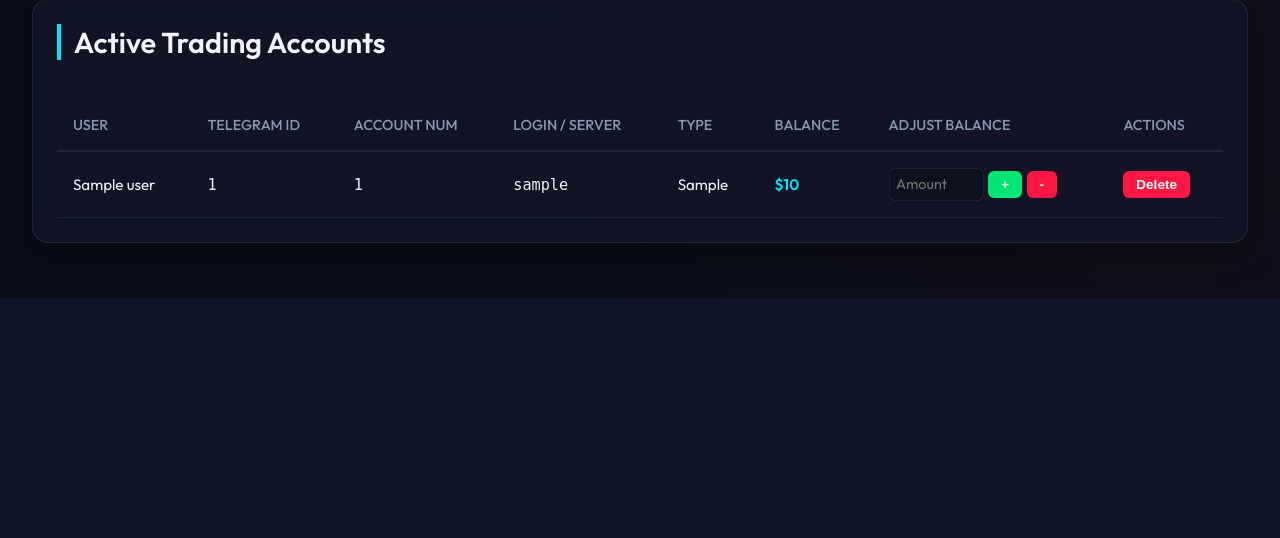
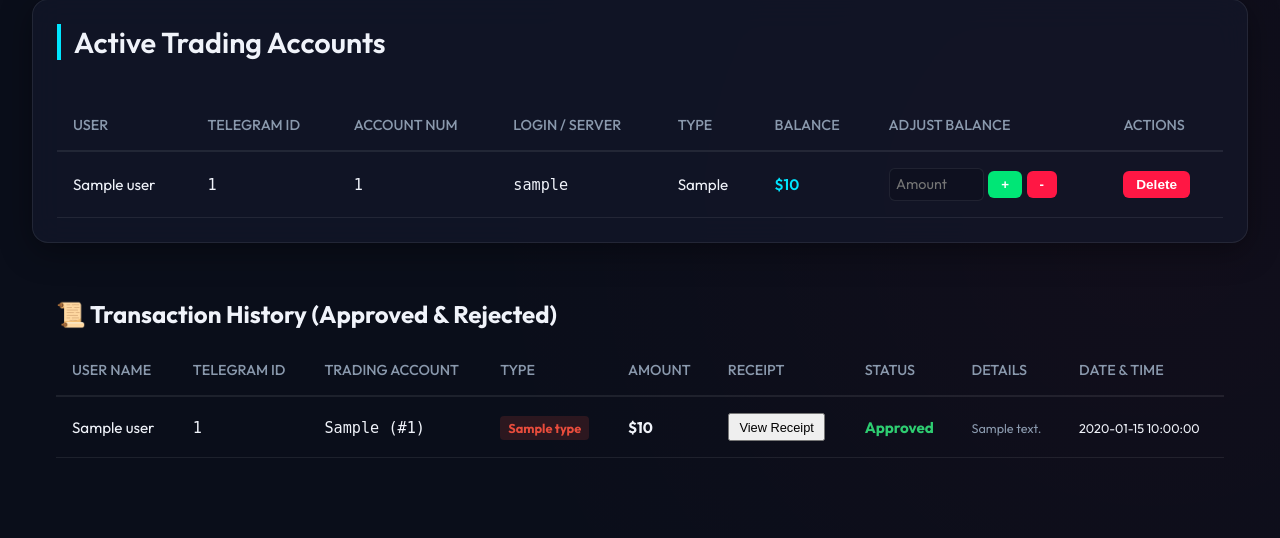
Before and after one commit to Hengsadboy/sony, a FastAPI app: template templates/dashboard.html in a window 1280 px wide. Shown: the part 1039-1577 px from the top of the page. Before the commit the page ends 1338 px from the top, so only its background shows below. Run offline with FastAPI, Linux system fonts and the light colour scheme; the template is opened without the code that fills it: most values are stand-ins (such as "Sample title", 1, 10 or a date in 2020).

Commit message:
Limit to 1 account per user and add transaction history to web dashboard

```diff
--- a/bot.py
+++ b/bot.py
@@ -153,6 +153,17 @@ async def register_start(update: Update, context: ContextTypes.DEFAULT_TYPE):
 
     db = SessionLocal()
     try:
+        # Enforce 1 account per Telegram profile rule
+        existing_acc = db.query(TradingAccount).filter(TradingAccount.user_telegram_id == telegram_id).first()
+        if existing_acc:
+            await message_target.reply_text(
+                "❌ *Registration Rejected*\n\n"
+                "You already have a trading account. You can only register *one trading account* per Telegram profile.",
+                reply_markup=persistent_markup,
+                parse_mode="Markdown"
+            )
+            return ConversationHandler.END
+
         # Check if user already exists
         db_user = db.query(User).filter(User.telegram_id == telegram_id).first()
         context.user_data["reg_user_exists"] = db_user is not None
--- a/templates/dashboard.html
+++ b/templates/dashboard.html
@@ -202,6 +202,69 @@
             {% endif %}
         </div>
     </div>
+
+    <!-- Transaction History Card -->
+    <div class="card" style="margin-top: 2rem;">
+        <div class="card-header">
+            <h2>📜 Transaction History (Approved & Rejected)</h2>
+        </div>
+        <div class="table-container">
+            {% if not transaction_history %}
+                <p style="color: var(--text-muted); font-style: italic; padding: 1rem 0;">No past transactions found.</p>
+            {% else %}
+                <table>
+                    <thead>
+                        <tr>
+                            <th>User Name</th>
+                            <th>Telegram ID</th>
+                            <th>Trading Account</th>
+                            <th>Type</th>
+                            <th>Amount</th>
+                            <th>Receipt</th>
+                            <th>Status</th>
+                            <th>Details</th>
+                            <th>Date & Time</th>
+                        </tr>
+                    </thead>
+                    <tbody>
+                        {% for tx in transaction_history %}
+                            <tr>
+                                <td>{{ tx.user.name }}</td>
+                                <td><code>{{ tx.user_telegram_id }}</code></td>
+                                <td><code>{{ tx.account.account_type }} (#{{ tx.account.account_number }})</code></td>
+                                <td>
+                                    <span class="badge" style="padding: 0.25rem 0.5rem; font-weight: bold; border-radius: 4px; font-size: 0.8rem; background: {% if tx.type == 'Deposit' %}rgba(46, 204, 113, 0.15); color: #2ecc71;{% else %}rgba(231, 76, 60, 0.15); color: #e74c3c;{% endif %}">
+                                        {{ tx.type }}
+                                    </span>
+                                </td>
+                                <td style="font-weight: bold;">${{ tx.amount }}</td>
+                                <td>
+                                    {% if tx.receipt_path %}
+                                        <button onclick="openModal('/static/uploads/{{ tx.receipt_path }}')" class="btn-info" style="padding: 0.3rem 0.6rem; font-size: 0.8rem;">View Receipt</button>
+                                    {% else %}
+                                        <span style="color: var(--text-muted);">N/A</span>
+                                    {% endif %}
+                                </td>
+                                <td>
+                                    <span style="font-weight: bold; color: {% if tx.status == 'Approved' %}#2ecc71{% else %}#e74c3c{% endif %};">
+                                        {{ tx.status }}
+                                    </span>
+                                </td>
+                                <td>
+                                    {% if tx.details %}
+                                        <small style="color: var(--text-muted);">{{ tx.details }}</small>
+                                    {% else %}
+                                        <span style="color: var(--text-muted);">-</span>
+                                    {% endif %}
+                                </td>
+                                <td><small>{{ tx.created_at.strftime('%Y-%m-%d %H:%M:%S') }}</small></td>
+                            </tr>
+                        {% endfor %}
+                    </tbody>
+                </table>
+            {% endif %}
+        </div>
+    </div>
 </div>
 
 <!-- Image Modal -->
```
Also changed, not shown: admin_panel.py (+7 -1 lines).
